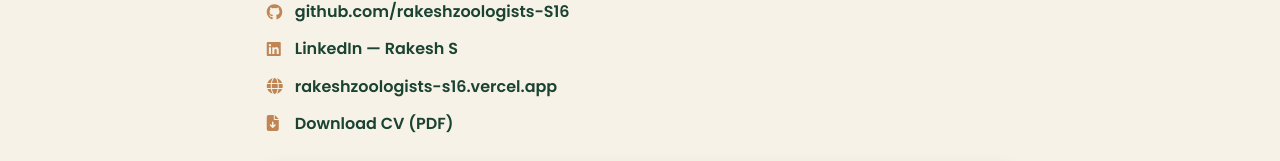
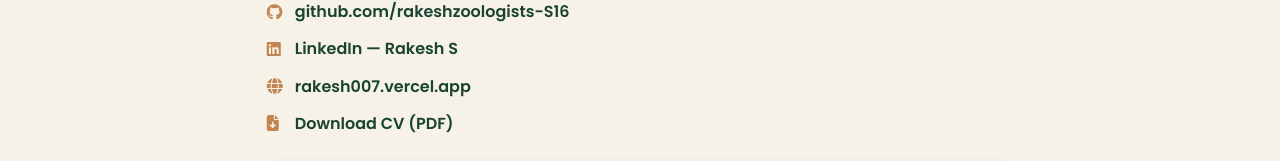
Before and after one commit to rakeshzoologists-S16/rakeshzoologists-S16.github.io, a plain HTML site: page index.html in a window 1280 px wide. Shown: the part 7480-7641 px from the top of the page. Drawn offline with nearby package versions, Linux system fonts and the light colour scheme; grey boxes are pictures that could not be loaded.

Commit message:
Add files via upload

```diff
--- a/index.html
+++ b/index.html
@@ -561,7 +561,7 @@
       <p><i class="fa-solid fa-location-dot"></i> Karur, Tamil Nadu, India</p>
       <p><i class="fa-brands fa-github"></i> <a href="https://github.com/rakeshzoologists-S16" target="_blank">github.com/rakeshzoologists-S16</a></p>
       <p><i class="fa-brands fa-linkedin"></i> <a href="https://www.linkedin.com/in/rakesh-s-zoologyists-343a34416" target="_blank">LinkedIn — Rakesh S</a></p>
-      <p><i class="fa-solid fa-globe"></i> <a href="https://rakeshzoologists-s16.vercel.app/" target="_blank">rakeshzoologists-s16.vercel.app</a></p>
+      <p><i class="fa-solid fa-globe"></i> <a href="https://rakesh007.vercel.app/" target="_blank">rakesh007.vercel.app</a></p>
       <p><i class="fa-solid fa-file-arrow-down"></i> <a href="resume.pdf" download>Download CV (PDF)</a></p>
     </div>
 
```
